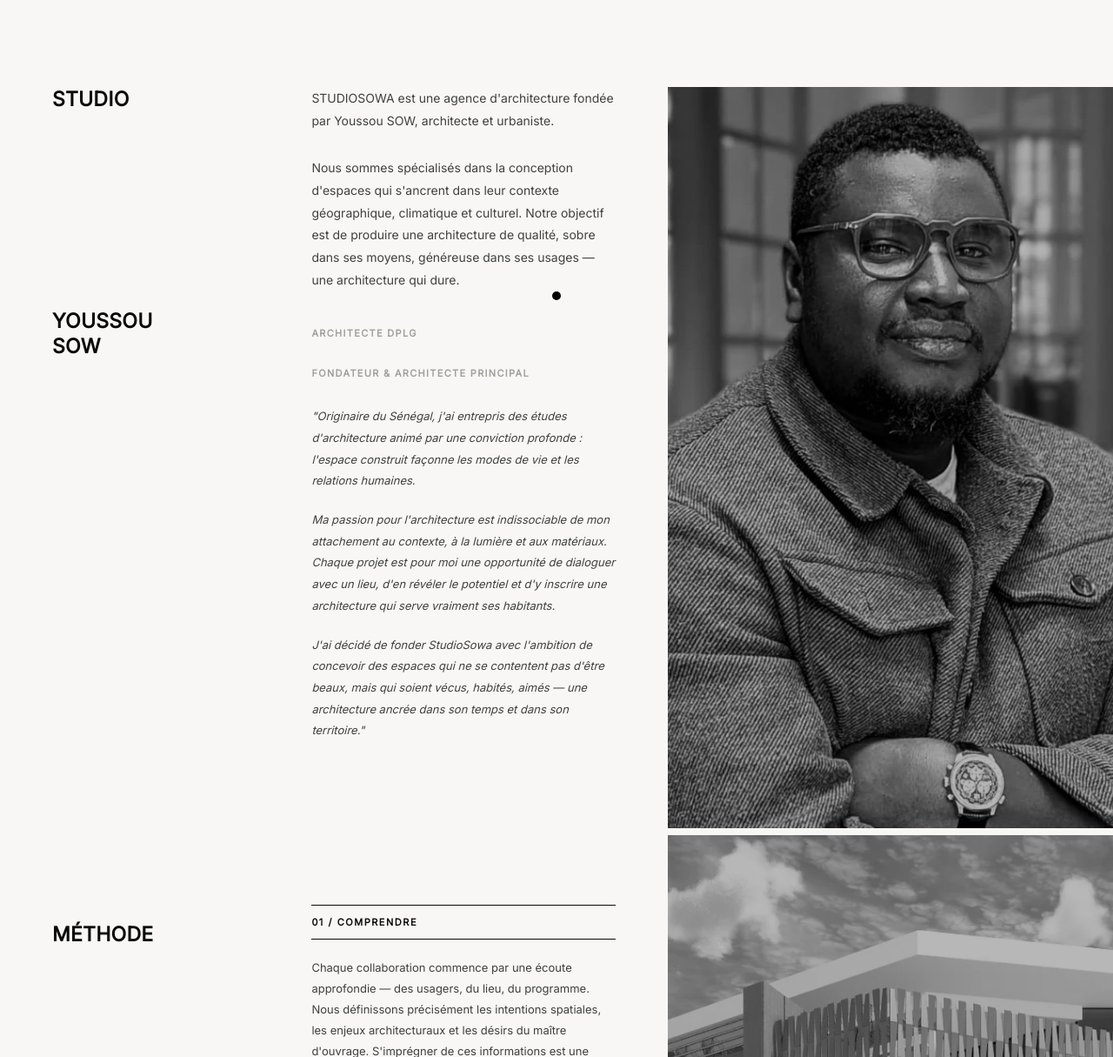
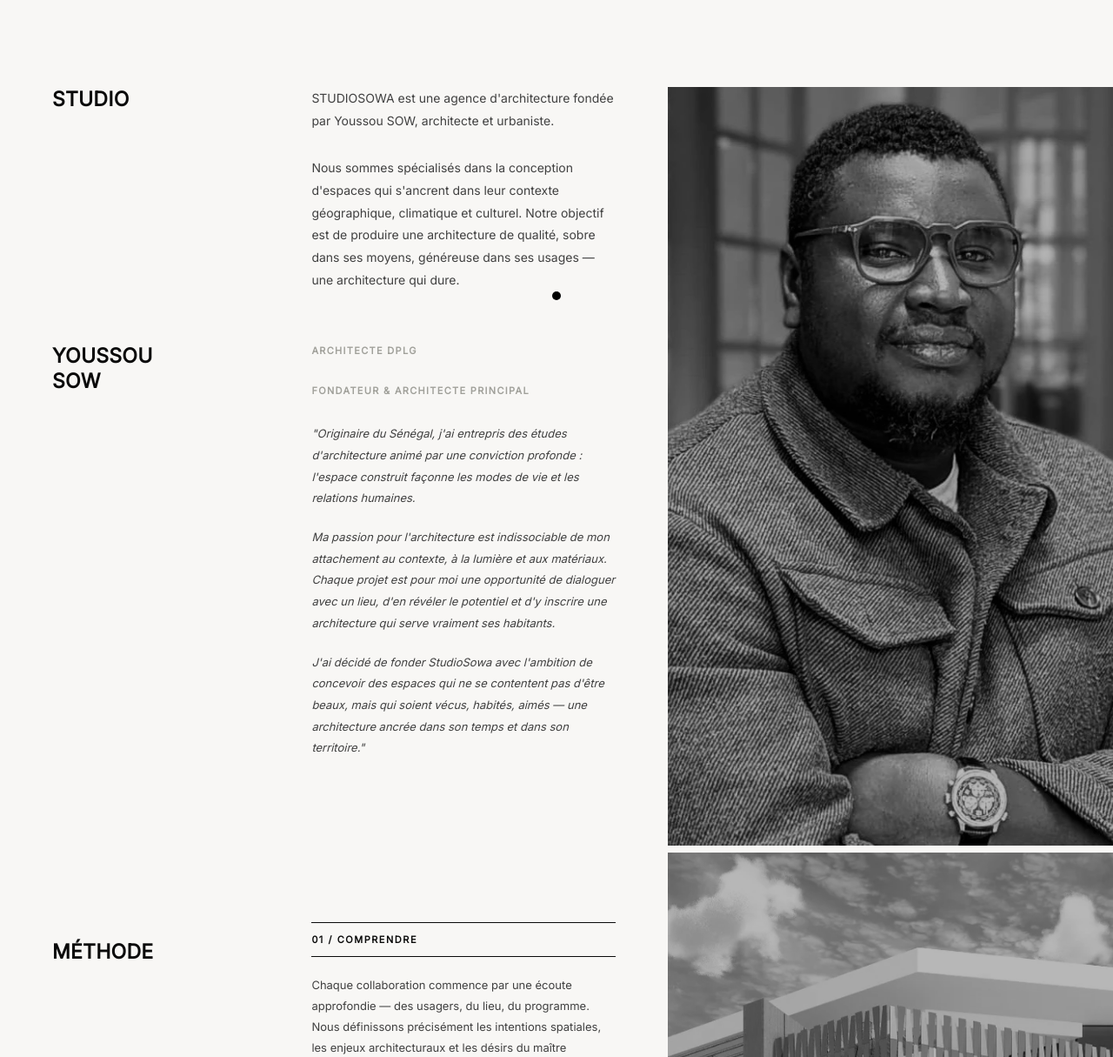
Before and after one commit to pacadiit/studiosowa, a Flask app: page / in a window 1280 px wide. Shown: the part 60-1275 px from the top of the page at 87% size. Run offline with Flask 3, Linux system fonts and the light colour scheme; data comes from the database, SQL or seed files in the repository.

Commit message:
fix: alignement Youssou SOW avec Architecte DPLG

```diff
--- a/static/css/main.css
+++ b/static/css/main.css
@@ -785,8 +785,8 @@ main#home {
 
 .agence-hero-block .agence-row__title:nth-child(1) { grid-column: 1; grid-row: 1; }
 .agence-hero-block .agence-row__text--top          { grid-column: 2; grid-row: 1; padding-top: calc(var(--nav-h) + 40px); padding-bottom: 20px; }
-.agence-hero-block .agence-row__title:nth-child(3) { grid-column: 1; grid-row: 2; padding-top: 0; }
-.agence-hero-block .agence-row__text--bottom       { grid-column: 2; grid-row: 2; padding-top: 20px; }
+.agence-hero-block .agence-row__title:nth-child(3) { grid-column: 1; grid-row: 2; padding-top: 40px; }
+.agence-hero-block .agence-row__text--bottom       { grid-column: 2; grid-row: 2; padding-top: 40px; }
 
 /* Photo Youssou — span 2 rangées */
 .agence-hero-photo {
```
